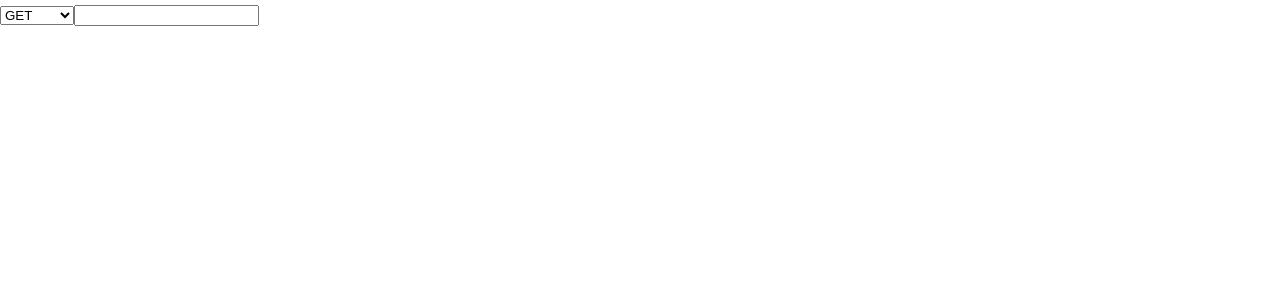
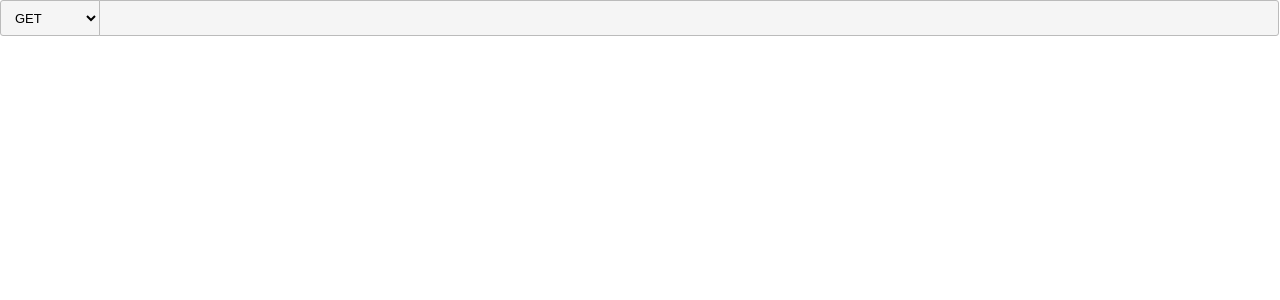
Before and after one commit to est-react-study/postman-junil, a React (Create React App) app: page / in a window 1280 px wide. Shown: the top 300 px of the page. Built offline with nearby package versions, Linux system fonts and the light colour scheme.

Commit message:
feat: address style 적용

```diff
--- a/src/components/RequestContainer/Address.tsx
+++ b/src/components/RequestContainer/Address.tsx
@@ -1,7 +1,9 @@
+/** @jsx jsx */
+import { jsx } from '@emotion/core';
 import React from "react";
 import { useRecoilState } from "recoil";
 import { methodState, methods } from "../../stores/requestMethod";
-
+import { selectStyle, addressInputStyle } from "./styles";
 
 export const Address: React.FC = () => {
 
@@ -13,10 +15,17 @@ export const Address: React.FC = () => {
 
   return (
     <header>
-      <select value={method} onChange={changeMethod}>
+      <select
+        value={method}
+        onChange={changeMethod}
+        css={selectStyle}
+      >
         { methods.map((v, key) => <option value={v} key={key}>{v}</option>) }
       </select>
-      <input />
+      <input
+        type="text"
+        css={addressInputStyle}
+      />
     </header>
   );
 }
--- /dev/null
+++ b/src/components/RequestContainer/styles.ts
@@ -0,0 +1,29 @@
+import { css } from "@emotion/core";
+
+const commonInputStyle = css`
+  border: 1px solid #bbb;
+  background: #f5f5f5;
+  border-radius: 3px;
+  font-size: 13px;
+  height: 36px;
+  padding: 0 10px;
+  box-sizing: border-box;
+
+  &:focus {
+    background: #fff;
+    outline: none;
+  }
+`;
+
+export const selectStyle = css`
+  ${commonInputStyle}
+  border-radius: 3px 0 0 3px;
+  width: 100px;
+`;
+
+export const addressInputStyle = css`
+  ${commonInputStyle}
+  border-radius: 0 3px 3px 0;
+  margin-left: -1px;
+  width: calc(100% - 100px);
+`;
```
